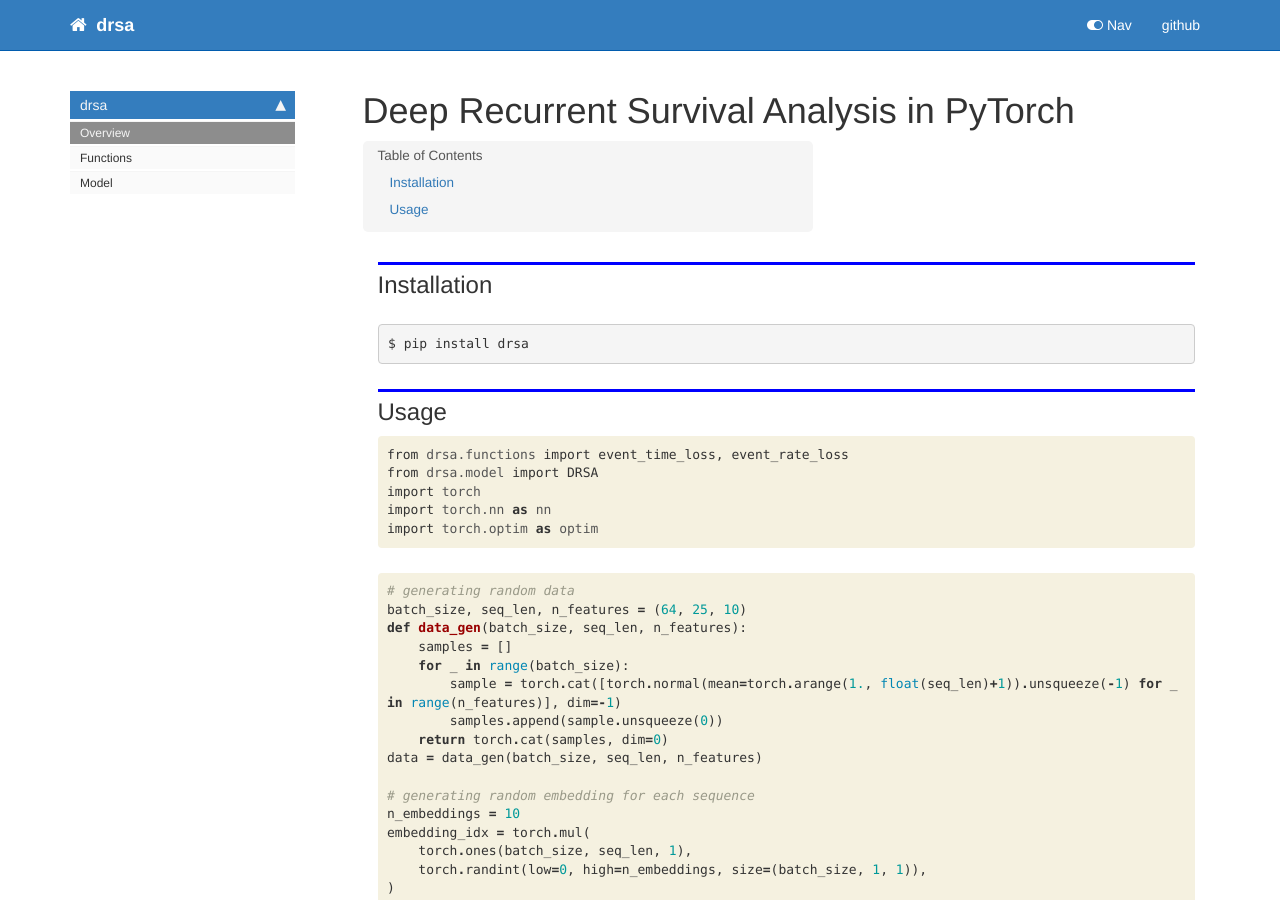
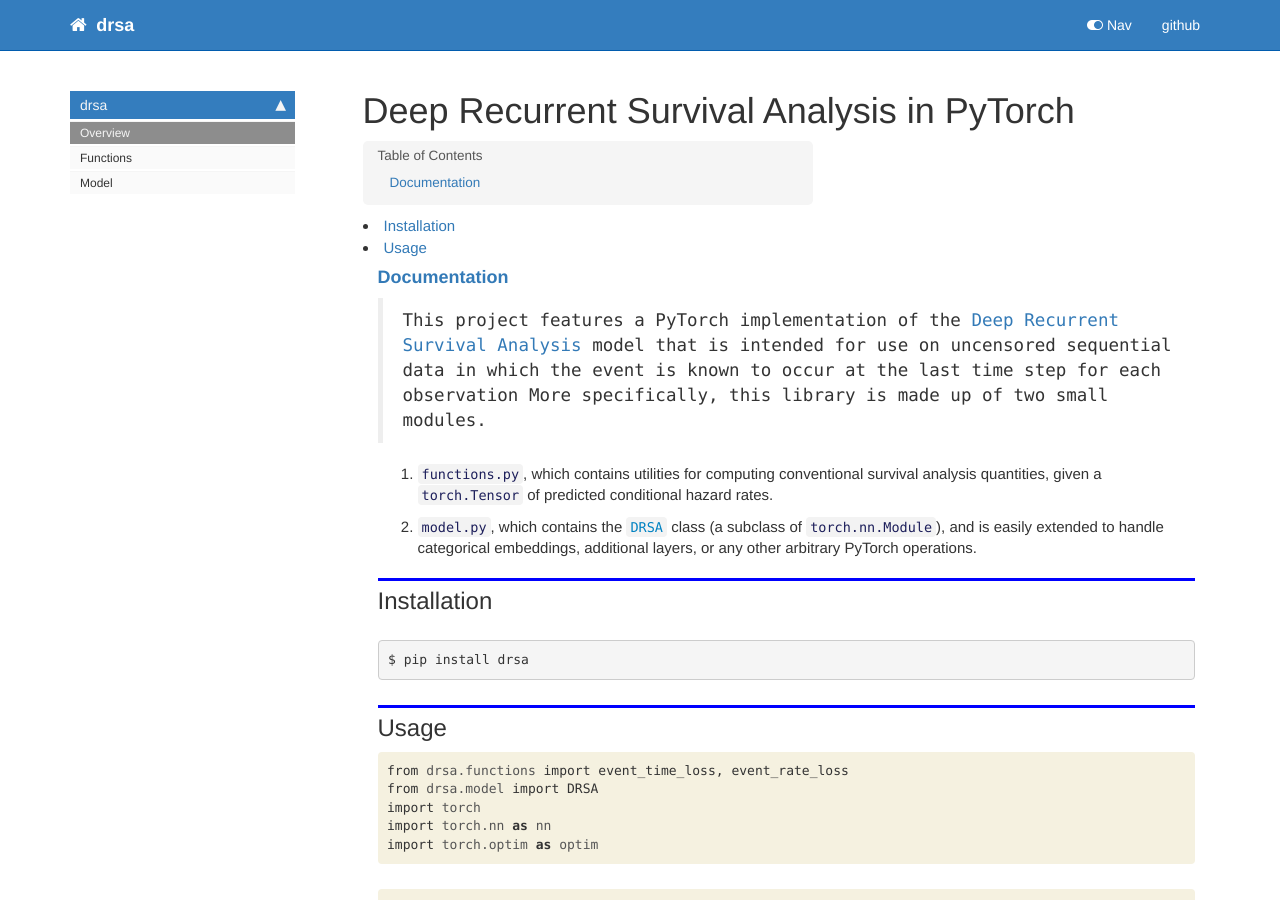
Before and after one commit to collinprather/drsa, a Jekyll site: the page built from docs/index.html, in a window 1280 px wide and 900 px high. Built offline with Jekyll 4.4.1, drawn with Linux system fonts in a browser that asks for light colours; nearby versions of some CDN libraries; comment, search, counter and statistics services are not loaded.

Commit message:
cleaning readme

```diff
--- a/docs/index.html
+++ b/docs/index.html
@@ -27,6 +27,27 @@
 </div>
     {% endraw %}
 
+<div class="cell border-box-sizing text_cell rendered"><div class="inner_cell">
+<div class="text_cell_render border-box-sizing rendered_html">
+<h4 id="Documentation"><a href="https://collinprather.github.io/drsa/">Documentation</a><a class="anchor-link" href="#Documentation"> </a></h4>
+</div>
+</div>
+</div>
+<div class="cell border-box-sizing text_cell rendered"><div class="inner_cell">
+<div class="text_cell_render border-box-sizing rendered_html">
+<blockquote><p>This project features a PyTorch implementation of the <a href="https://arxiv.org/pdf/1809.02403.pdf">Deep Recurrent Survival Analysis</a> model that is intended for use on uncensored sequential data in which the event is known to occur at the last time step for each observation
+More specifically, this library is made up of two small modules.</p>
+</blockquote>
+<ol>
+<li><p><code>functions.py</code>, which contains utilities for computing conventional survival analysis quantities, given a <code>torch.Tensor</code> of predicted conditional hazard rates.</p>
+</li>
+<li><p><code>model.py</code>, which contains the <a href="/drsa/model#DRSA"><code>DRSA</code></a> class (a subclass of <code>torch.nn.Module</code>), and is easily extended to handle categorical embeddings, additional layers, or any other arbitrary PyTorch operations.</p>
+</li>
+</ol>
+
+</div>
+</div>
+</div>
 <div class="cell border-box-sizing text_cell rendered"><div class="inner_cell">
 <div class="text_cell_render border-box-sizing rendered_html">
 <h2 id="Installation">Installation<a class="anchor-link" href="#Installation"> </a></h2>
```
Also changed, not shown: README.md, 1 other file.
